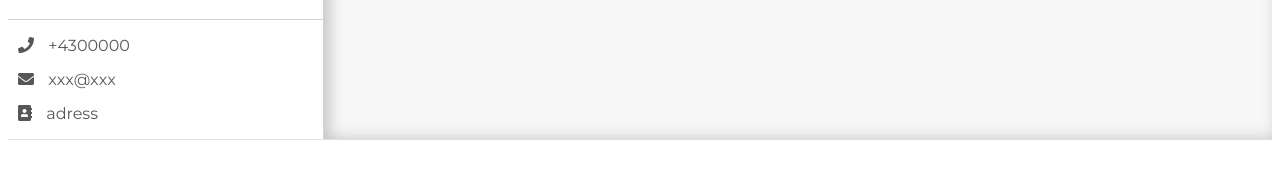
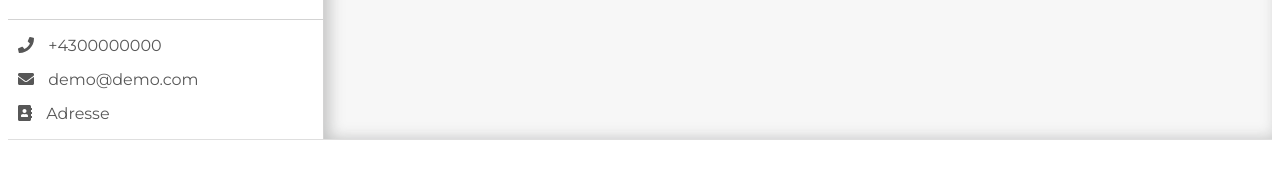
Before and after one commit to xiaominzhu88/react-astro, a React (Create React App) app: page / in a window 1280 px wide. Shown: the part 412-585 px from the top of the page. Built offline with nearby package versions, Linux system fonts and the light colour scheme; no server answers.

Commit message:
fix typo

```diff
--- a/src/components/Contact/Contact.js
+++ b/src/components/Contact/Contact.js
@@ -11,15 +11,15 @@ const Contact = () => {
 	const contactItem = [
 		{
 			icon: <FontAwesomeIcon icon={faPhone} className={styles.icon} />,
-			content: '+4300000',
+			content: '+4300000000',
 		},
 		{
 			icon: <FontAwesomeIcon icon={faEnvelope} className={styles.icon} />,
-			content: 'xxx@xxx',
+			content: 'demo@demo.com',
 		},
 		{
 			icon: <FontAwesomeIcon icon={faAddressBook} className={styles.icon} />,
-			content: 'adress',
+			content: 'Adresse',
 		},
 	];
 	return (
```
